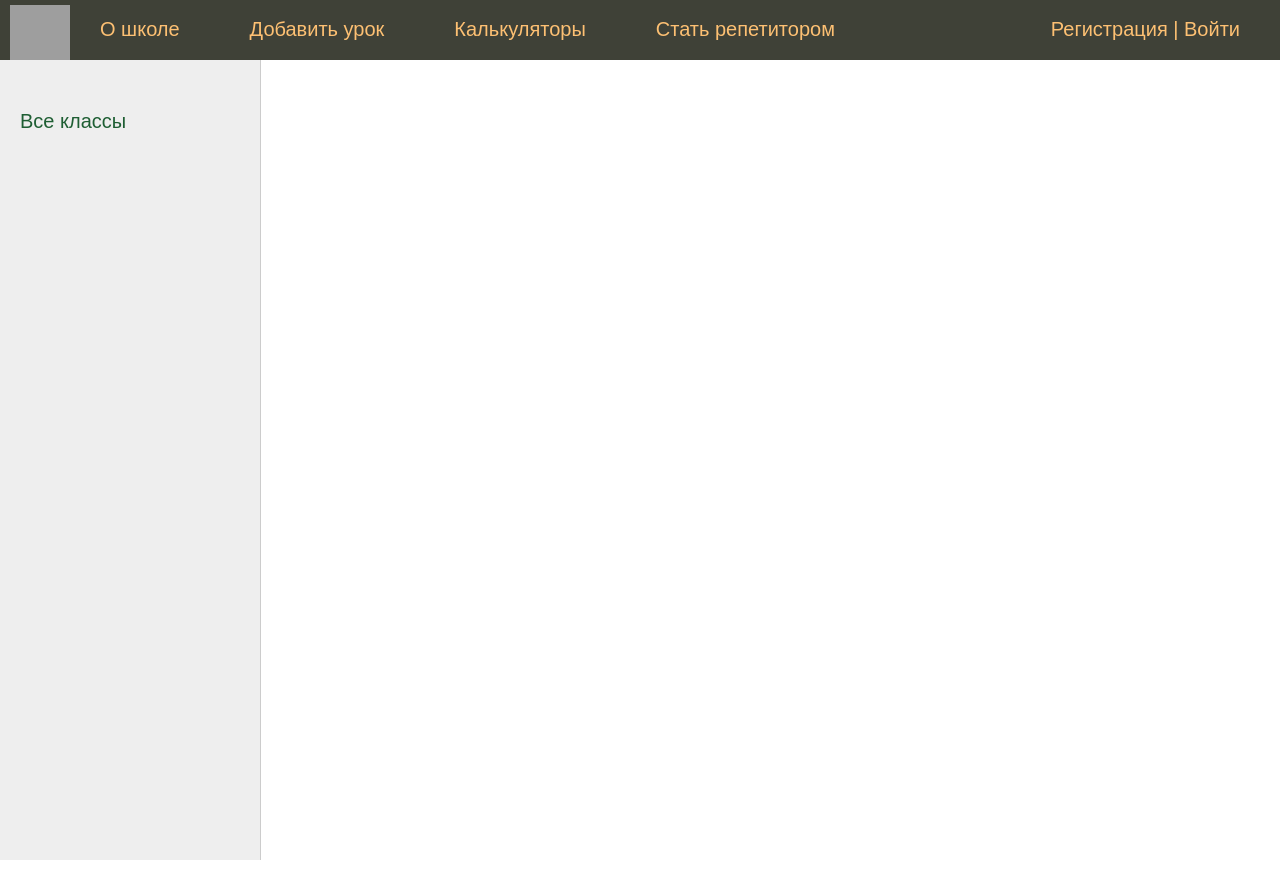
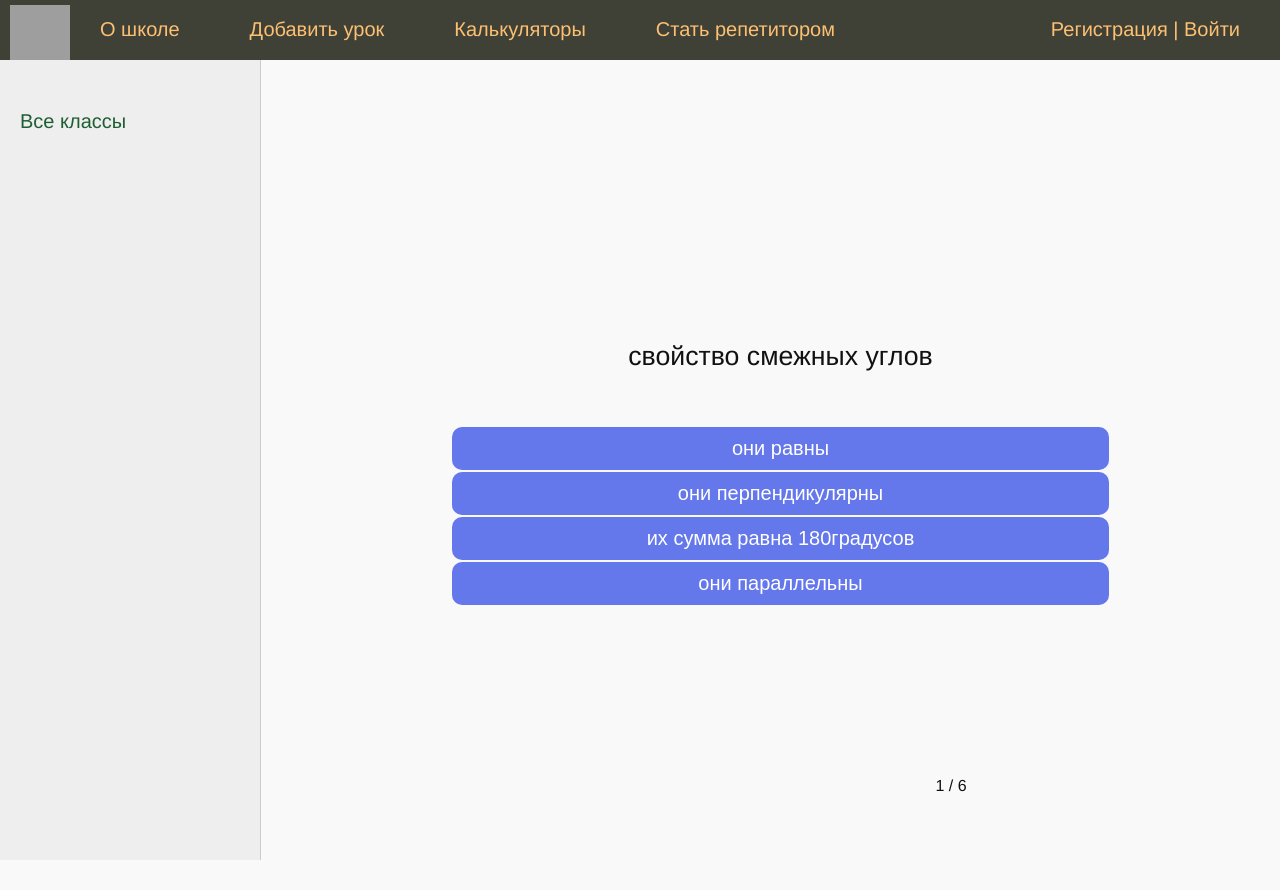
Before and after one commit to regina404/school, a Django app: page /test/ in a window 1280 px wide. Run offline with Django 4.2, Linux system fonts and the light colour scheme; data comes from the database, SQL or seed files in the repository; parts of the project's set-up code (start-up, migrations or seed data) failed here and were passed over; grey boxes are pictures that could not be loaded.

Commit message:
my commit

```diff
--- /dev/null
+++ b/lessons/static/lessons/css/test.css
@@ -0,0 +1,90 @@
+body,html
+{
+   width: 100%;
+   height: 100%;
+   margin: 0;
+   padding: 0;
+   font-size: 16px;
+   font-family: helvetica, arial;
+   background: #f9f9f9;
+   color: #111;
+}
+
+.wrapper
+{
+   width: 100%;
+   height: 100%;
+   display: table;
+}
+
+.main
+{
+   display: table-cell;
+   vertical-align: middle;
+   text-align: center;
+}
+
+.quiz-frame
+{
+   border: 0;
+   box-shadow: 0 0 10px rgba(0,0,0,0.5);
+}
+
+.quiz__head
+{
+   font-size: 20pt;
+   margin: 10px;
+   margin-bottom: 50px;
+}
+
+.head__content
+{
+   padding: 5px;
+}
+
+.quiz__body
+{
+   margin: 10px;
+}
+
+.quiz__footer
+{
+   position: absolute;
+   bottom: 0;
+   display: block;
+   width: 100%;
+}
+
+.footer__content
+{
+   padding: 5px;
+}
+
+.button
+{
+   border: 0;
+   border-radius: 10px;
+   background: #6477EB;
+   color: #fff;
+   padding: 10px 25px;
+   width: 70%;
+   font-size: 15pt;
+   display: block;
+   margin: 2px auto;
+   cursor: pointer;
+}
+
+.button_wrong
+{
+   background: #EB6465;
+}
+
+.button_correct
+{
+   background: #5EB97D;
+}
+
+.button_passive
+{
+   background: #B3B3B3;
+}
--- /dev/null
+++ b/lessons/static/lessons/js/test.js
@@ -0,0 +1,247 @@
+const buttonsElem = document.getElementById("buttons");
+const headElem = document.getElementById("head");
+const pagesElem = document.getElementById("pages");
+
+
+class Quiz
+{
+	constructor(type, questions, results)
+	{
+        this.type = type;
+		this.questions = questions;
+        this.results = results;
+        this.score = 0;
+        this.result = 0;
+		this.current = 0;
+	}
+
+	Click(index)
+	{
+
+		let value = this.questions[this.current].Click(index);
+		this.score += value;
+
+		let correct = -1;
+
+		if(value >= 1)
+		{
+			correct = index;
+		}
+		else
+		{
+			for(let i = 0; i < this.questions[this.current].answers.length; i++)
+			{
+				if(this.questions[this.current].answers[i].value >= 1)
+				{
+					correct = i;
+					break;
+				}
+			}
+		}
+
+		this.Next();
+
+		return correct;
+	}
+
+	Next()
+	{
+		this.current++;
+
+		if(this.current >= this.questions.length)
+		{
+			this.End();
+		}
+	}
+
+	End()
+	{
+		for(let i = 0; i < this.results.length; i++)
+		{
+			if(this.results[i].Check(this.score))
+			{
+				this.result = i;
+			}
+		}
+	}
+}
+
+class Question
+{
+	constructor(text, answers)
+	{
+		this.text = text;
+		this.answers = answers;
+	}
+
+	Click(index)
+	{
+		return this.answers[index].value;
+	}
+}
+
+class Answer
+{
+	constructor(text, value)
+	{
+		this.text = text;
+		this.value = value;
+	}
+}
+
+class Result
+{
+	constructor(text, value)
+	{
+		this.text = text;
+		this.value = value;
+	}
+
+	Check(value)
+	{
+		if(this.value <= value)
+		{
+			return true;
+		}
+		else
+		{
+			return false;
+		}
+	}
+}
+
+const results =
+[
+	new Result("Вам многому нужно научиться", 0),
+	new Result("Вы уже неплохо разбираетесь", 2),
+	new Result("Ваш уровень выше среднего", 4),
+	new Result("Вы в совершенстве знаете материал", 6)
+];
+
+const questions =
+[
+	new Question("свойство смежных углов ",
+	[
+		new Answer("они равны ", 0),
+		new Answer("они перпендикулярны", 0),
+		new Answer("их сумма равна 180градусов", 1),
+		new Answer("они параллельны", 0)
+	]),
+
+	new Question("по свойству степеней при деление мы",
+	[
+		new Answer("степени добавляем", 0),
+		new Answer("степени умножаем", 0),
+		new Answer("степени отнимаем", 1),
+		new Answer("степени делим", 0)
+	]),
+
+	new Question("8*8-8",
+	[
+		new Answer("172", 0),
+		new Answer("72", 1),
+		new Answer("128", 0),
+		new Answer("64", 0)
+	]),
+
+	new Question("Плошадь квадрата 9.Чему равна сторона?",
+	[
+		new Answer("3", 1),
+		new Answer("6", 0),
+		new Answer("1,5", 0),
+		new Answer("1", 0)
+	]),
+
+	new Question("У какого четырехугольника все стороны и углы равны?",
+	[
+		new Answer("ромб", 0),
+		new Answer("квадрат", 1),
+		new Answer("прямоугольник", 0),
+		new Answer("трапеция", 0)
+	]),
+
+	new Question("2 + 2 / 2 = ",
+	[
+		new Answer("1", 0),
+		new Answer("2", 0),
+		new Answer("3", 1),
+		new Answer("4", 0)
+	])
+];
+
+const quiz = new Quiz(1, questions, results);
+
+Update();
+
+function Update()
+{
+	if(quiz.current < quiz.questions.length)
+	{
+		headElem.innerHTML = quiz.questions[quiz.current].text;
+
+		buttonsElem.innerHTML = "";
+
+		for(let i = 0; i < quiz.questions[quiz.current].answers.length; i++)
+		{
+			let btn = document.createElement("button");
+			btn.className = "button";
+
+			btn.innerHTML = quiz.questions[quiz.current].answers[i].text;
+
+			btn.setAttribute("index", i);
+
+			buttonsElem.appendChild(btn);
+		}
+
+		pagesElem.innerHTML = (quiz.current + 1) + " / " + quiz.questions.length;
+
+		Init();
+	}
+	else
+	{
+		buttonsElem.innerHTML = "";
+		headElem.innerHTML = quiz.results[quiz.result].text;
+		pagesElem.innerHTML = "Очки: " + quiz.score;
+	}
+}
+
+function Init()
+{
+	let btns = document.getElementsByClassName("button");
+
+	for(let i = 0; i < btns.length; i++)
+	{
+		btns[i].addEventListener("click", function (e) { Click(e.target.getAttribute("index")); });
+	}
+}
+
+function Click(index)
+{
+	let correct = quiz.Click(index);
+
+	let btns = document.getElementsByClassName("button");
+
+	for(let i = 0; i < btns.length; i++)
+	{
+		btns[i].className = "button button_passive";
+	}
+
+	if(quiz.type == 1)
+	{
+		if(correct >= 0)
+		{
+			btns[correct].className = "button button_correct";
+		}
+
+		if(index != correct)
+		{
+			btns[index].className = "button button_wrong";
+		}
+	}
+	else
+	{
+		btns[index].className = "button button_correct";
+	}
+
+	setTimeout(Update, 1000);
+}
--- a/lessons/templates/lessons/header.html
+++ b/lessons/templates/lessons/header.html
@@ -7,6 +7,7 @@
 	<link rel="shortcut icon" href="{% static 'lessons/images/main.ico' %}" type="image/x-icon"/>
 	<meta name="viewport" content="width=device-width, initial-scale=1.0">
 	<link type="text/css" href="{% static 'lessons/css/calculators.css' %}" rel="stylesheet" />
+	<link type="text/css" href="{% static 'lessons/css/test.css' %}" rel="stylesheet" />
 
 </head>
 
@@ -58,6 +59,8 @@
 </td>
 </tr>
 </table>
+<script src="{% static 'lessons/js/test.js' %}"></script>
 	<script src="{% static 'lessons/js/calculators.js' %}"></script>
+
 </body>
 </html>
--- a/lessons/templates/lessons/test.html
+++ b/lessons/templates/lessons/test.html
@@ -1,5 +1,27 @@
 {% extends 'lessons/header.html' %}
 
 {% block content %}
+<div class="wrapper">
+			<main class="main">
+				<div class="quiz__head">
+					<div class="head__content" id="head">Lorem ipsum dolor sit amet consectetur adipisicing elit. Ut ducimus odit accusamus, illum quas magni provident odio praesentium commodi sint, porro harum, minus cupiditate architecto culpa aut ex dolore officia.</div>
+				</div>
+				<div class="quiz__body">
+					<div class="buttons">
+						<div class="buttons__content" id="buttons">
+							<button class="button">Default button</button><br>
+							<button class="button button_wrong">Wrong answer</button><br>
+							<button class="button button_correct">Correct answer</button><br>
+							<button class="button button_passive">Unclicked button</button><br>
+						</div>
+					</div>
+
+					<div class="quiz__footer">
+						<div class="footer__content" id="pages">0 / 0</div>
+					</div>
+				</div>
+
+			</main>
+		</div>
 
 {% endblock %}
```
